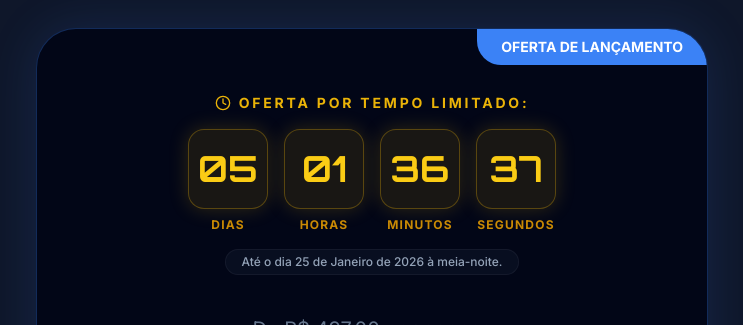
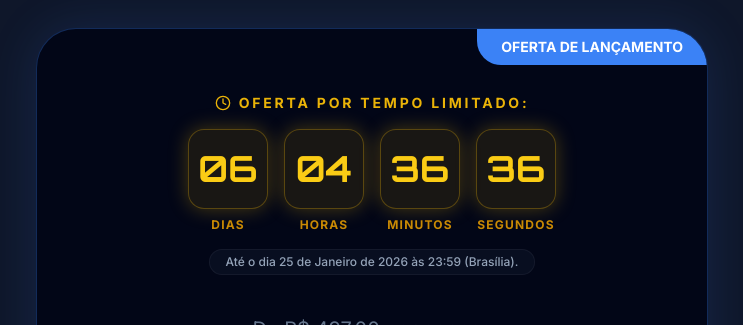
Before and after one commit to fabiopego/Fonte-Chaveada-Descomplicada---Landing-Page, a React (Vite) app: page / in a window 1280 px wide. Shown: the part 4700-5025 px from the top of the page, without its empty margins (268-1011 px from the left). Built offline with nearby package versions, Linux system fonts and the light colour scheme.

Commit message:
fix(countdown): Adjust timer for Brazilian timezone
Ensures the countdown timer accurately reflects the target date and time in the Brazilian timezone (GMT-3). This prevents the timer from showing incorrect values or stopping prematurely due to timezone discrepancies.

```diff
--- a/App.tsx
+++ b/App.tsx
@@ -21,13 +21,16 @@ import {
 } from 'lucide-react';
 
 // Timer Hook
-const useCountdown = (targetDate: string) => {
-  const countDownDate = new Date(targetDate).getTime();
+const useCountdown = (targetDateISO: string) => {
+  // O sufixo -03:00 define o fuso de Brasília (GMT-3)
+  const countDownDate = new Date(targetDateISO).getTime();
   const [countDown, setCountDown] = useState(countDownDate - new Date().getTime());
 
   useEffect(() => {
     const interval = setInterval(() => {
-      setCountDown(countDownDate - new Date().getTime());
+      const now = new Date().getTime();
+      const distance = countDownDate - now;
+      setCountDown(distance);
     }, 1000);
 
     return () => clearInterval(interval);
@@ -37,6 +40,9 @@ const useCountdown = (targetDate: string) => {
 };
 
 const getReturnValues = (countDown: number) => {
+  if (countDown < 0) {
+    return { days: 0, hours: 0, minutes: 0, seconds: 0 };
+  }
   const days = Math.floor(countDown / (1000 * 60 * 60 * 24));
   const hours = Math.floor((countDown % (1000 * 60 * 60 * 24)) / (1000 * 60 * 60));
   const minutes = Math.floor((countDown % (1000 * 60 * 60)) / (1000 * 60));
@@ -350,8 +356,9 @@ const Testimonials = () => {
 };
 
 const Pricing = () => {
-  const targetDate = '2026-01-25T00:00:00';
-  const { days, hours, minutes, seconds } = useCountdown(targetDate);
+  // Ajuste exato: 25 de janeiro de 2026 às 23:59:59 (Horário de Brasília GMT-3)
+  const targetDateISO = '2026-01-25T23:59:59-03:00';
+  const { days, hours, minutes, seconds } = useCountdown(targetDateISO);
 
   const formatNum = (num: number) => num.toString().padStart(2, '0');
 
@@ -363,7 +370,6 @@ const Pricing = () => {
             OFERTA DE LANÇAMENTO
           </div>
 
-          {/* Cronômetro Regressivo */}
           <div className="mb-10 text-center">
             <p className="text-yellow-500 font-bold text-sm uppercase tracking-[0.2em] mb-4 flex items-center justify-center gap-2">
               <Clock className="w-4 h-4" /> OFERTA POR TEMPO LIMITADO:
@@ -376,9 +382,9 @@ const Pricing = () => {
                 { label: 'SEGUNDOS', value: seconds },
               ].map((item, idx) => (
                 <div key={idx} className="flex flex-col items-center">
-                  <div className="bg-yellow-500/10 border border-yellow-500/30 w-14 h-14 md:w-20 md:h-20 flex items-center justify-center rounded-xl md:rounded-2xl shadow-[0_0_20px_rgba(234,179,8,0.2)]">
+                  <div className="bg-yellow-500/10 border border-yellow-500/30 w-14 h-14 md:w-20 md:h-20 flex items-center justify-center rounded-xl md:rounded-2xl shadow-[0_0_20px_rgba(234,179,8,0.3)]">
                     <span className="text-2xl md:text-4xl font-orbitron font-bold text-yellow-400">
-                      {item.value < 0 ? '00' : formatNum(item.value)}
+                      {formatNum(item.value)}
                     </span>
                   </div>
                   <span className="text-[10px] md:text-xs text-yellow-600 font-bold mt-2 tracking-widest uppercase">
@@ -388,7 +394,7 @@ const Pricing = () => {
               ))}
             </div>
             <p className="mt-4 text-slate-400 text-xs font-medium bg-slate-900/50 inline-block px-4 py-1 rounded-full border border-white/5">
-              Até o dia 25 de Janeiro de 2026 à meia-noite.
+              Até o dia 25 de Janeiro de 2026 às 23:59 (Brasília).
             </p>
           </div>
 
```
